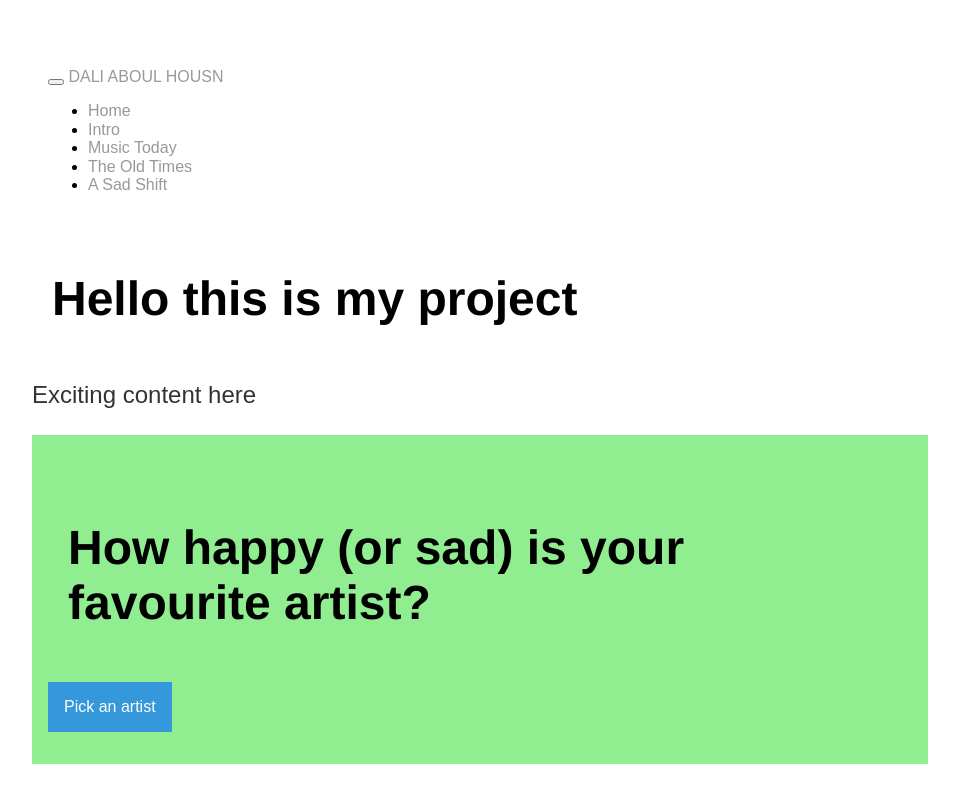
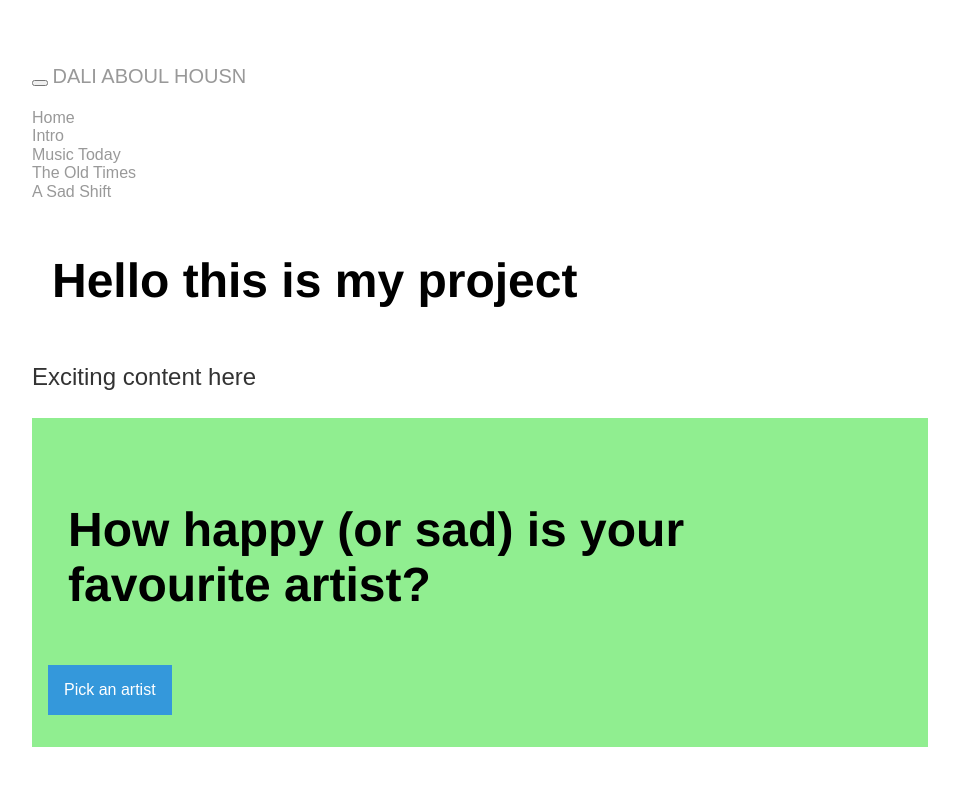
Before and after one commit to ah-dali/ah-dali.github.io, a Jekyll site: the page built from index.html, in a window 1280 px wide. Shown: the top 803 px of the page, without its empty margins (160-1119 px from the left). Built offline with Jekyll 4.4.1, drawn with Linux system fonts in a browser that asks for light colours.

Commit message:
Update main.css

```diff
--- a/css/main.css
+++ b/css/main.css
@@ -20,70 +20,71 @@ body {
     width: 70%;
 }
 
-.navbar {
-  position: relative;
+.navbar-brand {
+  display: inline-block;
+  padding-top: 0.3125rem;
+  padding-bottom: 0.3125rem;
+  margin-right: 1rem;
+  font-size: 1.25rem;
+  line-height: inherit;
+  white-space: nowrap;
+}
+
+.navbar-brand:hover, .navbar-brand:focus {
+  text-decoration: none;
+}
+
+.navbar-nav {
   display: -webkit-box;
   display: -ms-flexbox;
   display: flex;
-  -ms-flex-wrap: wrap;
-  flex-wrap: wrap;
+  -webkit-box-orient: vertical;
+  -webkit-box-direction: normal;
+  -ms-flex-direction: column;
+  flex-direction: column;
+  padding-left: 0;
+  margin-bottom: 0;
+  list-style: none;
+}
+
+.navbar-nav .nav-link {
+  padding-right: 0;
+  padding-left: 0;
+}
+
+.navbar-nav .dropdown-menu {
+  position: static;
+  float: none;
+}
+
+.navbar-text {
+  display: inline-block;
+  padding-top: 0.5rem;
+  padding-bottom: 0.5rem;
+}
+
+.navbar-collapse {
+  -ms-flex-preferred-size: 100%;
+  flex-basis: 100%;
+  -webkit-box-flex: 1;
+  -ms-flex-positive: 1;
+  flex-grow: 1;
   -webkit-box-align: center;
   -ms-flex-align: center;
   align-items: center;
-  -webkit-box-pack: justify;
-  -ms-flex-pack: justify;
-  justify-content: space-between;
-  padding: 0.5rem 1rem;
 }
 
-.nav-link {
-  display: block;
-  padding: 0.5rem 1rem;
+.navbar-toggler {
+  padding: 0.25rem 0.75rem;
+  font-size: 1.25rem;
+  line-height: 1;
+  background-color: transparent;
+  border: 1px solid transparent;
+  border-radius: 0.25rem;
 }
 
-.nav-link:hover, .nav-link:focus {
+.navbar-toggler:hover, .navbar-toggler:focus {
   text-decoration: none;
-}
-
-.nav-link.disabled {
-  color: #6c757d;
-}
-
-.nav-tabs {
-  border-bottom: 1px solid #dee2e6;
-}
-
-.nav-tabs .nav-item {
-  margin-bottom: -1px;
-}
-
-.nav-tabs .nav-link {
-  border: 1px solid transparent;
-  border-top-left-radius: 0.25rem;
-  border-top-right-radius: 0.25rem;
-}
-
-.nav-tabs .nav-link:hover, .nav-tabs .nav-link:focus {
-  border-color: #e9ecef #e9ecef #dee2e6;
-}
-
-.nav-tabs .nav-link.disabled {
-  color: #6c757d;
-  background-color: transparent;
-  border-color: transparent;
-}
-
-.nav-tabs .nav-link.active,
-.nav-tabs .nav-item.show .nav-link {
-  color: #495057;
-  background-color: #fff;
-  border-color: #dee2e6 #dee2e6 #fff;
-}
-
-.nav-tabs .dropdown-menu {
-  margin-top: -1px;
-  border-top-left-radius: 0;
-  border-top-right-radius: 0;
 }
 
 a {
```
